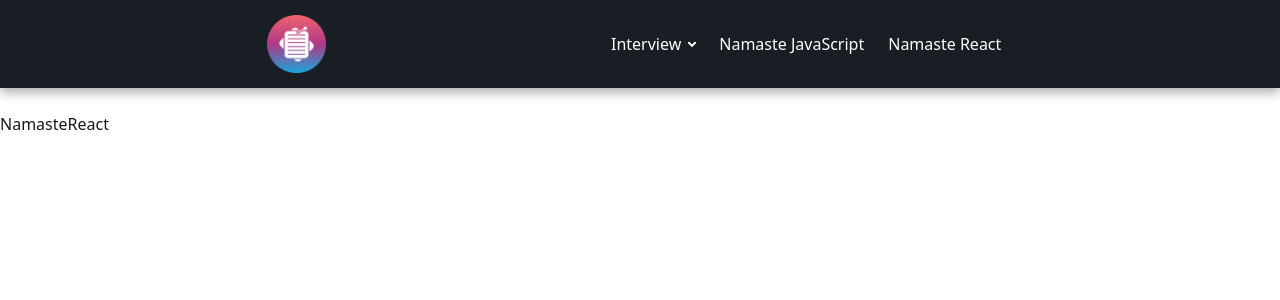
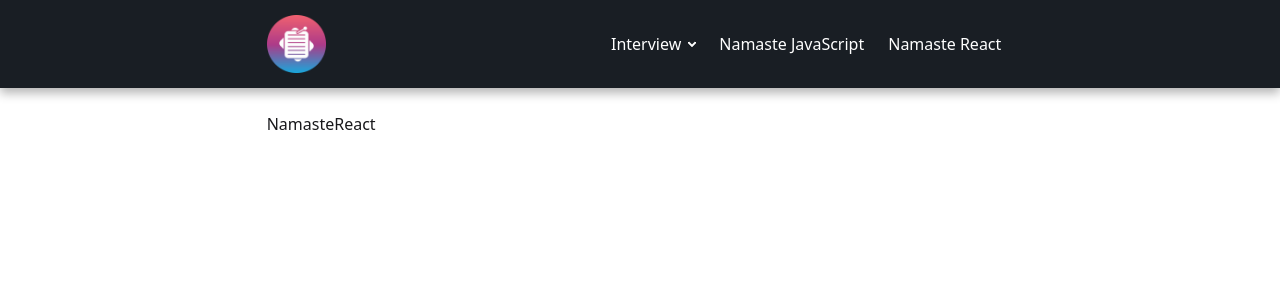
Before and after one commit to sandeeprana19/namaste-courses-notes, a React (Vite) app: page /namaste-react in a window 1280 px wide. Shown: the top 300 px of the page. Built offline with nearby package versions, Linux system fonts and the light colour scheme.

Commit message:
main
Updated

```diff
--- a/src/components/NamasteReact/NamasteReact.jsx
+++ b/src/components/NamasteReact/NamasteReact.jsx
@@ -1,7 +1,11 @@
 import React from "react";
 
 const NamasteReact = () => {
-  return <div>NamasteReact</div>;
+  return (
+    <div className="lg:w-7/12 w-full mx-auto flex flex-wrap gap-y-4 px-4 lg:px-0">
+      NamasteReact
+    </div>
+  );
 };
 
 export default NamasteReact;
```
